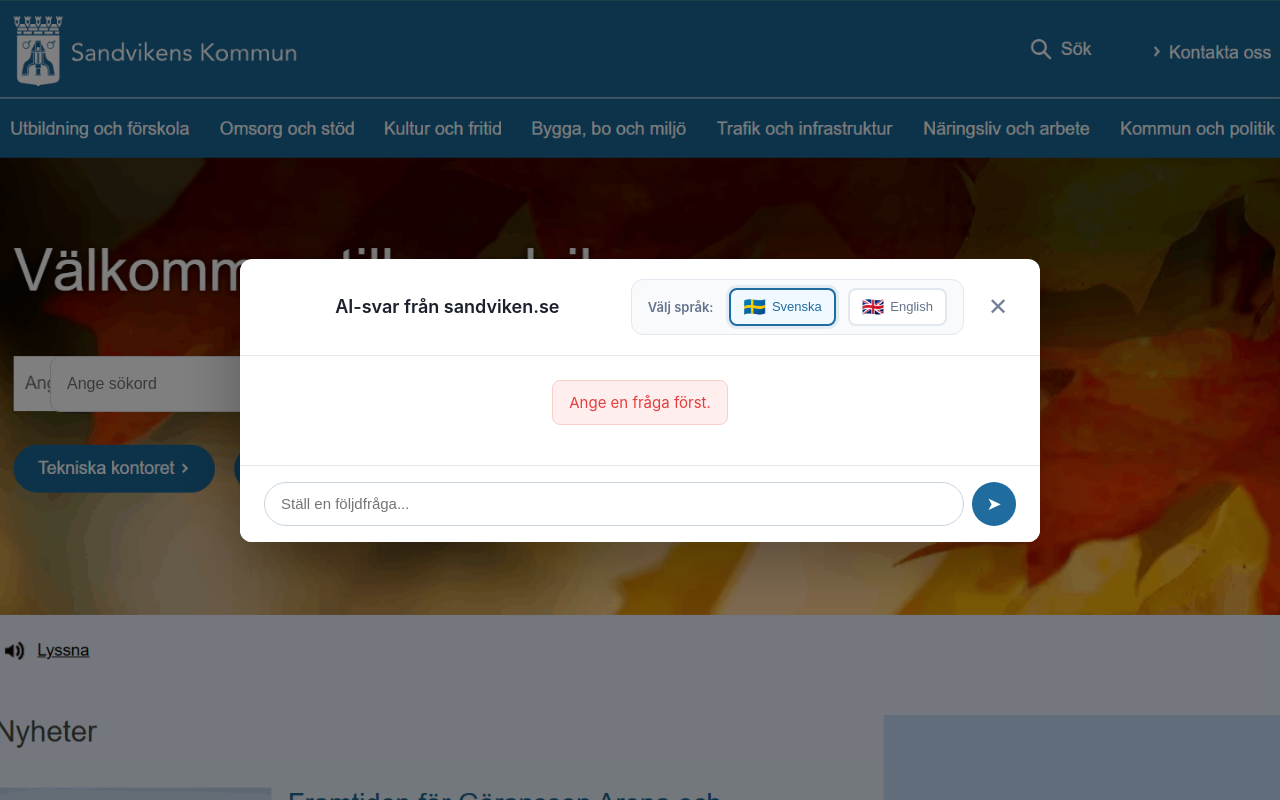
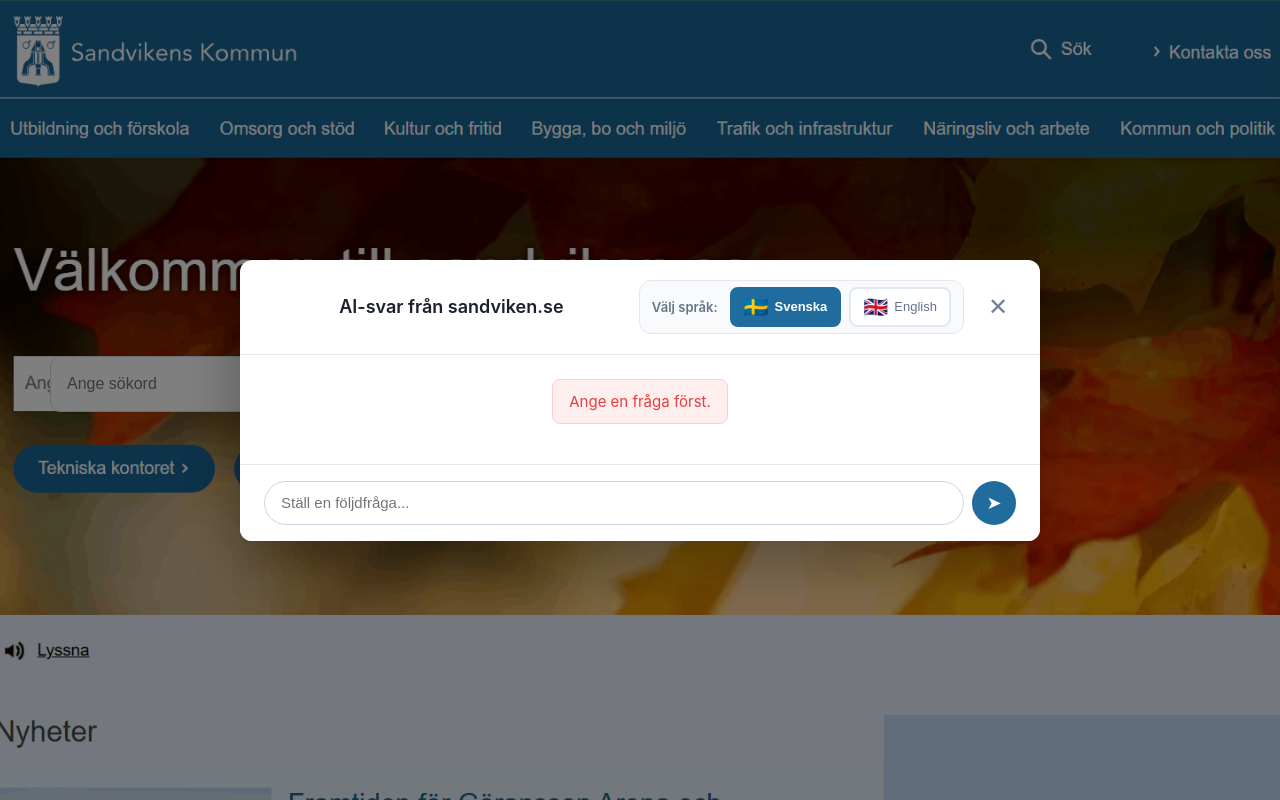
Before and after one commit to Zappapappa/Kommun-ai-Sandviken, a React (Vite) app: page / in a window 1280 px wide. Both pictures are taken after a click on the button "Sök". Built offline with nearby package versions, Linux system fonts and the light colour scheme.

Commit message:
Fix: Förbättra språkväljaren - tydlig aktiv state och bättre layout

```diff
--- a/src/components/SearchWidget.jsx
+++ b/src/components/SearchWidget.jsx
@@ -31,7 +31,6 @@ export default function SearchWidget({
   const [error, setError] = useState('');
   const [playingIndex, setPlayingIndex] = useState(null);
   const [language, setLanguage] = useState('sv'); // Always default to Swedish
-  const [debugInfo, setDebugInfo] = useState([]); // Debug messages
   // Keep a reference to any currently used Audio object
   const audioRef = useRef(null);
   const closeButtonRef = useRef(null);
@@ -260,11 +259,6 @@ export default function SearchWidget({
 
   // TTS - Spela upp text
   const handlePlayAudio = async (text, index) => {
-    const addDebug = (msg) => {
-      setDebugInfo(prev => [...prev, `${new Date().toLocaleTimeString()}: ${msg}`]);
-      console.log(msg);
-    };
-
     // Stop currently playing audio
     if (audioRef.current) {
       audioRef.current.pause();
@@ -277,22 +271,17 @@ export default function SearchWidget({
     }
 
     setPlayingIndex(index);
-    addDebug('Starting TTS request...');
 
     try {
-      addDebug(`Fetching TTS for language: ${language}`);
       const res = await fetch('/api/tts', {
         method: 'POST',
         headers: { 'Content-Type': 'application/json' },
         body: JSON.stringify({ text, language }),
       });
 
-      addDebug(`TTS Response status: ${res.status}`);
-
       if (!res.ok) {
         const errorData = await res.json().catch(() => ({ error: 'Unknown error' }));
-        addDebug(`TTS API error: ${JSON.stringify(errorData)}`);
-        alert(`TTS fel: ${errorData.error || 'Okänt fel'}`);
+        console.error('TTS API error:', errorData);
         setPlayingIndex(null);
         return;
       }
@@ -300,11 +289,8 @@ export default function SearchWidget({
       const data = await res.json();
 
       if (!data.audio) {
-        addDebug('No audio data in response');
         throw new Error('No audio data received');
       }
-
-      addDebug('TTS audio received, creating Audio object...');
 
       // Create audio element and play immediately (within user gesture)
       const audio = new Audio();
@@ -313,35 +299,31 @@ export default function SearchWidget({
       audioRef.current = audio;
 
       audio.onended = () => {
-        addDebug('Audio playback ended');
         setPlayingIndex(null);
         audioRef.current = null;
       };
 
       audio.onerror = (e) => {
-        addDebug(`Audio playback error: ${e.type}`);
+        console.error('Audio playback error:', e);
         setPlayingIndex(null);
         audioRef.current = null;
       };
 
       // Play must happen synchronously in the click handler for mobile
-      addDebug('Starting audio.play()...');
       const playPromise = audio.play();
 
       if (playPromise !== undefined) {
         playPromise
           .then(() => {
-            addDebug('✓ Audio playing successfully!');
+            console.log('Audio playing successfully');
           })
           .catch((err) => {
-            addDebug(`✗ Play blocked: ${err.message}`);
-            alert(`Ljud blockerades: ${err.message}`);
+            console.error('Play was prevented:', err);
             setPlayingIndex(null);
           });
       }
     } catch (err) {
-      addDebug(`✗ Error: ${err.message}`);
-      alert(`Fel: ${err.message}`);
+      console.error('Audio error:', err);
       setPlayingIndex(null);
     }
   };
@@ -482,6 +464,13 @@ export default function SearchWidget({
                   setOpen(false);
                   setChatHistory([]);
                   setError('');
+                  setLanguage('sv'); // Reset to Swedish
+                  setQ(''); // Clear input
+                  if (audioRef.current) {
+                    audioRef.current.pause();
+                    audioRef.current = null;
+                  }
+                  setPlayingIndex(null);
                 }}
                 aria-label="Stäng"
                 style={styles.closeButton}
@@ -568,22 +557,6 @@ export default function SearchWidget({
 
                 <div ref={chatEndRef} />
               </div>
-
-              {/* Debug panel - visar TTS fel */}
-              {debugInfo.length > 0 && (
-                <div style={styles.debugPanel}>
-                  <h4 style={styles.debugTitle}>Debug Log (TTS):</h4>
-                  {debugInfo.slice(-10).map((msg, i) => (
-                    <div key={i} style={styles.debugMessage}>{msg}</div>
-                  ))}
-                  <button
-                    onClick={() => setDebugInfo([])}
-                    style={styles.debugClear}
-                  >
-                    Rensa
-                  </button>
-                </div>
-              )}
             </div>
 
             {/* Modal footer - fast i botten */}
@@ -739,10 +712,10 @@ const styles = {
   languageSelector: {
     display: 'flex',
     alignItems: 'center',
-    gap: '12px',
+    gap: '8px',
     marginLeft: 'auto',
     marginRight: '16px',
-    padding: '8px 16px',
+    padding: '6px 12px',
     background: '#f8fafc',
     borderRadius: '12px',
     border: '1px solid #e2e8f0',
@@ -752,6 +725,7 @@ const styles = {
     fontWeight: '600',
     color: '#64748b',
     marginRight: '4px',
+    whiteSpace: 'nowrap',
   },
   languageButton: {
     display: 'flex',
@@ -760,24 +734,29 @@ const styles = {
     background: '#fff',
     border: '2px solid #e2e8f0',
     cursor: 'pointer',
-    padding: '6px 12px',
+    padding: '8px 12px',
     borderRadius: '8px',
     transition: 'all 0.2s',
     fontSize: '14px',
     fontWeight: '500',
     color: '#64748b',
+    outline: 'none',
+    whiteSpace: 'nowrap',
   },
   languageButtonActive: {
-    borderColor: '#216c9e',
-    background: '#f0f9ff',
-    color: '#216c9e',
-    boxShadow: '0 0 0 3px rgba(33, 108, 158, 0.1)',
+    border: '2px solid #216c9e',
+    background: '#216c9e',
+    color: '#fff',
+    fontWeight: '600',
   },
   flagIcon: {
-    fontSize: '18px',
+    fontSize: '20px',
+    lineHeight: 1,
+    display: 'inline-block',
   },
   languageText: {
     fontSize: '13px',
+    lineHeight: 1,
   },
   closeButton: {
     background: 'none',
@@ -962,36 +941,4 @@ const styles = {
     wordBreak: 'break-all',
     transition: 'color 0.2s',
   },
-  debugPanel: {
-    marginTop: '16px',
-    padding: '12px',
-    background: '#fff3cd',
-    borderRadius: '8px',
-    border: '1px solid #ffc107',
-    maxHeight: '200px',
-    overflow: 'auto',
-  },
-  debugTitle: {
-    fontSize: '12px',
-    fontWeight: '600',
-    color: '#856404',
-    marginTop: 0,
-    marginBottom: '8px',
-  },
-  debugMessage: {
-    fontSize: '11px',
-    fontFamily: 'monospace',
-    color: '#856404',
-    marginBottom: '4px',
-    wordBreak: 'break-all',
-  },
-  debugClear: {
-    marginTop: '8px',
-    padding: '4px 8px',
-    fontSize: '11px',
-    background: '#ffc107',
-    border: 'none',
-    borderRadius: '4px',
-    cursor: 'pointer',
-  },
 };
```
